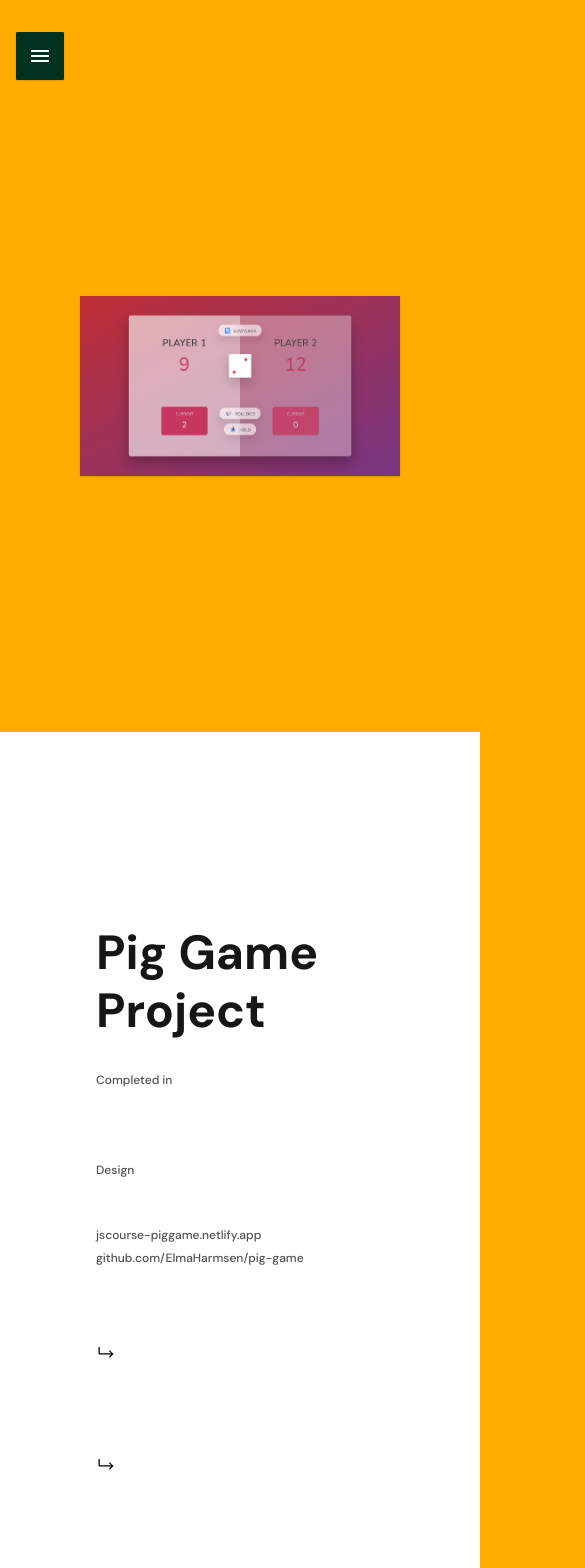
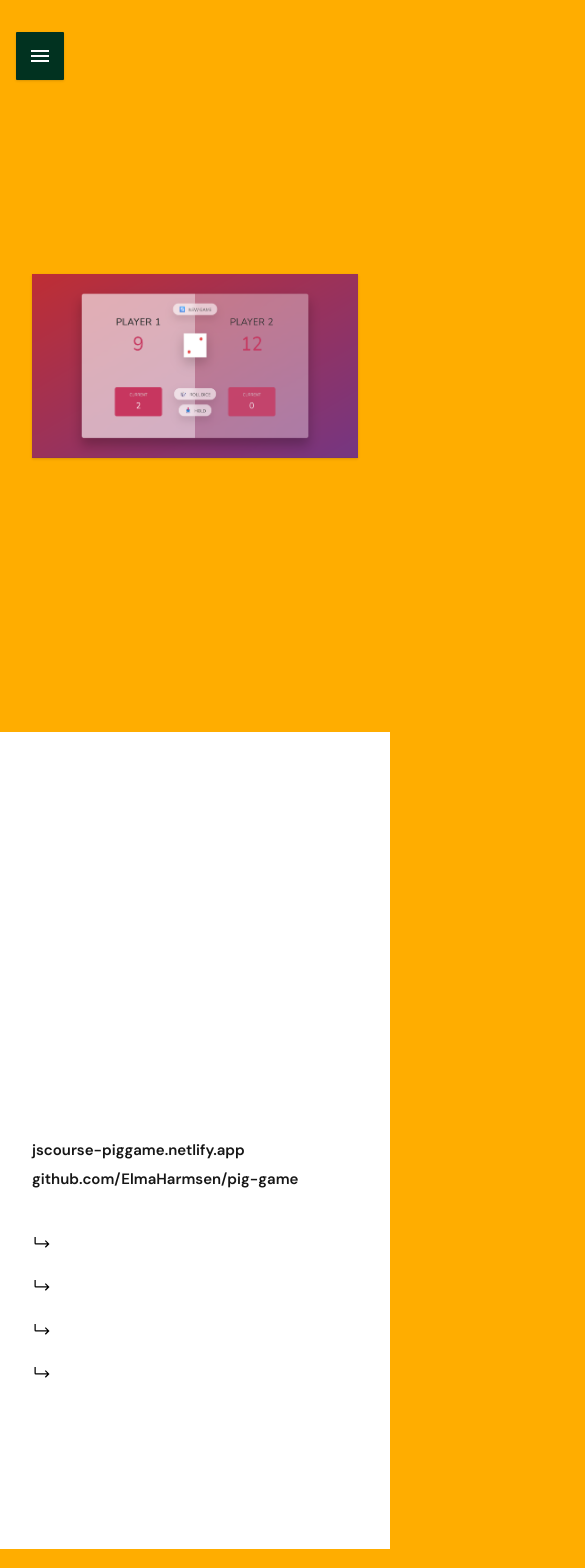
Before and after one commit to ElmaHarmsen/portfolio2025, a Vue app: page /piggame in a window 390 px wide. Shown: the top 1568 px of the page, 585 px wide, since content can reach past the window. Built offline with nearby package versions, Linux system fonts and the light colour scheme.

Commit message:
piggame view responsive

```diff
--- a/src/assets/fonts.css
+++ b/src/assets/fonts.css
@@ -25,3 +25,17 @@
   font-display: swap;
   font-style: normal;
 }
+
+@font-face {
+  font-family: 'DM Mono Regular';
+  src: url('../assets/fonts/DMMono-Regular.ttf') format('truetype');
+  font-display: swap;
+  font-style: normal;
+}
+
+@font-face {
+  font-family: 'DM Mono Medium';
+  src: url('../assets/fonts/DMMono-Medium.ttf') format('truetype');
+  font-display: swap;
+  font-style: normal;
+}
--- a/src/assets/main.scss
+++ b/src/assets/main.scss
@@ -26,7 +26,7 @@ h2 {
 h3,
 p {
   font-family: 'DM Sans Medium';
-  font-size: 0.9375rem;
+  font-size: 1rem;
   line-height: 1.7;
 }
 
--- a/src/components/BankistCode.vue
+++ b/src/components/BankistCode.vue
@@ -258,7 +258,7 @@
 
         code {
           background-color: var(--clr-white);
-          font-family: 'Courier';
+          font-family: 'DM Mono Regular';
           font-size: 1rem;
           overflow: auto;
         }
--- a/src/components/ForkifyCode.vue
+++ b/src/components/ForkifyCode.vue
@@ -388,7 +388,7 @@ export const uploadRecipe = async function (newRecipe) {
 
         code {
           background-color: var(--clr-white);
-          font-family: 'Courier';
+          font-family: 'DM Mono Regular';
           font-size: 1rem;
           overflow: auto;
         }
--- a/src/components/MainNav.vue
+++ b/src/components/MainNav.vue
@@ -19,6 +19,13 @@ const scrollIntoView = (id) => {
         <img src="../assets/icons/close.svg" class="nav-btn__icon" v-if="mainNavOpen" />
       </div>
       <div class="nav-items" v-if="mainNavOpen">
+        <RouterLink to="/" class="nav-item">
+          <div class="nav-item__container">
+            <div class="item-container">
+              <h2 class="item">Home Page</h2>
+            </div>
+          </div>
+        </RouterLink>
         <div class="nav-item" @click="scrollIntoView('intro-section')">
           <div class="nav-item__container">
             <div class="item-container">
--- a/src/components/MaptyCode.vue
+++ b/src/components/MaptyCode.vue
@@ -246,7 +246,7 @@ reset() {
 
         code {
           background-color: var(--clr-white);
-          font-family: 'Courier';
+          font-family: 'DM Mono Regular';
           font-size: 1rem;
           overflow: auto;
         }
--- a/src/components/PigGameCode.vue
+++ b/src/components/PigGameCode.vue
@@ -151,10 +151,11 @@ init();</code></pre>
         width: calc(100% + 2rem);
         margin: 0 -1rem;
         border-radius: 3px;
+        overflow-x: scroll;
 
         code {
           background-color: var(--clr-white);
-          font-family: 'Courier';
+          font-family: 'DM Mono Regular';
           font-size: 1rem;
         }
 
@@ -169,4 +170,29 @@ init();</code></pre>
     }
   }
 }
+
+@media (max-width: 450px) {
+  .section {
+    grid-column-start: 1;
+    grid-column-end: 2;
+
+    .container {
+      .code-item {
+        margin: 0 2rem;
+        width: calc(100vw - (2 * 2rem));
+
+        h1 {
+          text-align: center;
+        }
+
+        .container {
+          display: grid;
+          grid-template-columns: 1fr;
+          width: 100%;
+          margin: 0;
+        }
+      }
+    }
+  }
+}
 </style>
--- a/src/components/PigGameHeader.vue
+++ b/src/components/PigGameHeader.vue
@@ -1,39 +1,31 @@
-<script setup>
-// const scrollIntoView = (id) => {
-//   if (!id) return
-//   const sectionElement = document.getElementById(id)
-//   console.log(id)
-//   if (!sectionElement) return
-//   sectionElement.scrollIntoView({ behavior: 'smooth', block: 'start', inline: 'nearest' })
-// }
-</script>
+<script setup></script>
 
 <template>
-  <section class="section">
-    <!-- <button class="main-button" @click="scrollIntoView('piggame-project')">
-      <h3>About the project</h3>
-    </button> -->
+  <section class="section-wide">
+    <div class="container">
       <img class="img" src="../assets/photos/piggame-coverimage.png" alt="" />
+    </div>
   </section>
 </template>
 
 <style scoped lang="scss">
-.section {
+.section-wide {
   grid-column-start: 1;
   grid-column-end: 17;
   width: 100%;
   height: calc(100vh - 7rem);
+
+  .container {
     display: grid;
     grid-template-columns: repeat(16, 1fr);
     gap: 32px;
-  padding-top: 0 !important;
+    height: 100%;
 
     .img {
       grid-column-start: 4;
       grid-column-end: 14;
       width: calc(100% + 2rem);
       margin-left: -1rem;
-    margin-top: 2.5rem;
       align-self: center;
       aspect-ratio: 16 / 9;
       box-shadow:
@@ -41,4 +33,24 @@
         rgba(0, 0, 0, 0.06) 0px 1px 2px 0px;
     }
   }
+}
+
+@media (max-width: 450px) {
+  .section-wide {
+    grid-column-start: 1;
+    grid-column-end: 2;
+
+    .container {
+      grid-template-columns: repeat(1, 1fr);
+      width: 100vw;
+
+      .img {
+        grid-column-start: 1;
+        grid-column-end: 2;
+        width: calc(100% - 4rem);
+        margin: 0 2rem;
+      }
+    }
+  }
+}
 </style>
--- a/src/components/PigGameNavigation.vue
+++ b/src/components/PigGameNavigation.vue
@@ -13,24 +13,18 @@ const scrollIntoView = (id) => {
     <div class="container">
       <div class="container__content">
         <div class="page-intro">
-          <h1 class="title">Pig Game Project</h1>
+          <h1>Pig Game Project</h1>
           <div class="items">
             <div class="item">
-              <h4 class="item__title">Completed in</h4>
-              <h3 class="item__description">
-                The Complete JavaScript Course 2025: From Zero to Expert
-              </h3>
-            </div>
-            <div class="item">
-              <h4 class="item__title">Design</h4>
-              <h3 class="item__description">Courtesy of Jonas Schmedtmann</h3>
+              <h4>Completed in The Complete JavaScript Course 2025: From Zero to Expert</h4>
+              <h4>Design courtesy of Jonas Schmedtmann</h4>
             </div>
             <div class="item">
               <a href="https://jscourse-piggame.netlify.app/" class="link" target="_blank"
-                ><h4>jscourse-piggame.netlify.app</h4></a
+                ><h3>jscourse-piggame.netlify.app</h3></a
               >
               <a href="https://github.com/ElmaHarmsen/pig-game" class="link" target="_blank"
-                ><h4>github.com/ElmaHarmsen/pig-game</h4></a
+                ><h3>github.com/ElmaHarmsen/pig-game</h3></a
               >
             </div>
           </div>
@@ -39,19 +33,19 @@ const scrollIntoView = (id) => {
           <div class="nav-items">
             <div class="nav-item" @click="scrollIntoView('reset-function')">
               <img src="../assets/icons/text--new-line.svg" class="icon" alt="new line" />
-              <h1>Game Initalization</h1>
+              <h2>Game Initalization</h2>
             </div>
             <div class="nav-item" @click="scrollIntoView('diceroll-function')">
               <img src="../assets/icons/text--new-line.svg" class="icon" alt="new line" />
-              <h1>Diceroll Functionality</h1>
+              <h2>Diceroll Functionality</h2>
             </div>
             <div class="nav-item" @click="scrollIntoView('scoring-function')">
               <img src="../assets/icons/text--new-line.svg" class="icon" alt="new line" />
-              <h1>Scoring Functionality</h1>
+              <h2>Scoring Functionality</h2>
             </div>
             <div class="nav-item" @click="scrollIntoView('switchplayer-function')">
               <img src="../assets/icons/text--new-line.svg" class="icon" alt="new line" />
-              <h1>Switch Player Functionality</h1>
+              <h2>Switch Player Functionality</h2>
             </div>
           </div>
         </div>
@@ -100,6 +94,7 @@ const scrollIntoView = (id) => {
             display: flex;
             flex-flow: column nowrap;
             row-gap: 0.25rem;
+            width: fit-content;
 
             &__title {
               color: var(--clr-gray-70);
@@ -111,12 +106,11 @@ const scrollIntoView = (id) => {
           }
 
           .link {
-            color: var(--clr-gray-70);
-          }
+            cursor: pointer;
 
-          .link:hover {
-            cursor: pointer;
-            text-decoration: underline solid var(--clr-gray-100) 1.5px;
+            h3 {
+              font-family: 'DM Sans SemiBold';
+            }
           }
         }
       }
@@ -150,4 +144,21 @@ const scrollIntoView = (id) => {
     }
   }
 }
+
+@media (max-width: 450px) {
+  .section-wide {
+    grid-column-start: 1;
+    grid-column-end: 2;
+
+    .container {
+      grid-template-columns: repeat(1, 1fr);
+      margin: 0 2rem;
+
+      &__content {
+        grid-column-start: 1;
+        grid-column-end: 2;
+      }
+    }
+  }
+}
 </style>
--- a/src/components/ProjectsSection.vue
+++ b/src/components/ProjectsSection.vue
@@ -133,10 +133,9 @@ import { RouterLink } from 'vue-router'
 
     .project-item {
       width: 100%;
-      height: 100%;
       aspect-ratio: 4 / 5;
-      display: grid;
-      grid-template-rows: repeat(2, 1fr);
+      display: flex;
+      flex-flow: column nowrap;
       background-color: var(--clr-white);
       box-shadow:
         rgba(0, 0, 0, 0.1) 0px 1px 3px 0px,
@@ -196,6 +195,7 @@ import { RouterLink } from 'vue-router'
       .project-item {
         display: flex;
         flex-flow: column nowrap;
+        height: 100%;
 
         &__description {
           padding: 1.5rem 1rem;
--- a/src/views/PigGameView.vue
+++ b/src/views/PigGameView.vue
@@ -23,4 +23,12 @@ import PigGameCode from '@/components/PigGameCode.vue'
     padding-top: 10rem;
   }
 }
+
+@media (max-width: 450px) {
+  .view {
+    display: grid;
+    grid-template-columns: repeat(1, 1fr);
+    gap: 0;
+  }
+}
 </style>
```
Also changed, not shown: src/assets/fonts/DMMono-Medium.ttf (added), src/assets/fonts/DMMono-Regular.ttf (added). Lines whose indentation alone changed are shown as unchanged.
